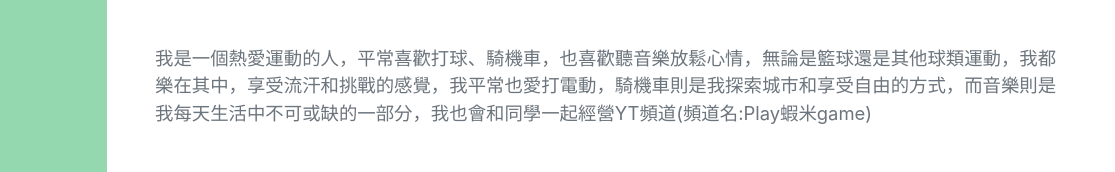
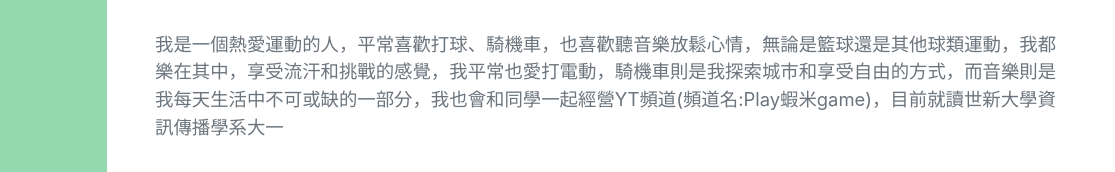
Before and after one commit to A113070035/a113070035.github.io, a plain HTML site: page index.html in a window 1280 px wide. Shown: the part 352-524 px from the top of the page, 165-1280 px from the left. Drawn offline with nearby package versions, Linux system fonts and the light colour scheme; a web font is replaced by a local one.

Commit message:
Update index.html

```diff
--- a/index.html
+++ b/index.html
@@ -46,7 +46,7 @@
                         新北市 永和區 永貞路 · 0966689292
                         <a href="mailto:name@email.com">matthtwang@gmail.com</a>
                     </div>
-                    <p class="lead mb-5">我是一個熱愛運動的人，平常喜歡打球、騎機車，也喜歡聽音樂放鬆心情，無論是籃球還是其他球類運動，我都樂在其中，享受流汗和挑戰的感覺，我平常也愛打電動，騎機車則是我探索城市和享受自由的方式，而音樂則是我每天生活中不可或缺的一部分，我也會和同學一起經營YT頻道(頻道名:Play蝦米game)</p>
+                    <p class="lead mb-5">我是一個熱愛運動的人，平常喜歡打球、騎機車，也喜歡聽音樂放鬆心情，無論是籃球還是其他球類運動，我都樂在其中，享受流汗和挑戰的感覺，我平常也愛打電動，騎機車則是我探索城市和享受自由的方式，而音樂則是我每天生活中不可或缺的一部分，我也會和同學一起經營YT頻道(頻道名:Play蝦米game)，目前就讀世新大學資訊傳播學系大一</p>
                     <div class="social-icons">
                         <a class="social-icon" href="#!"><i class="fab fa-instagram"></i></a>
                         <a class="social-icon" href="#!"><i class="fab fa-youtube"></i></a>
```
